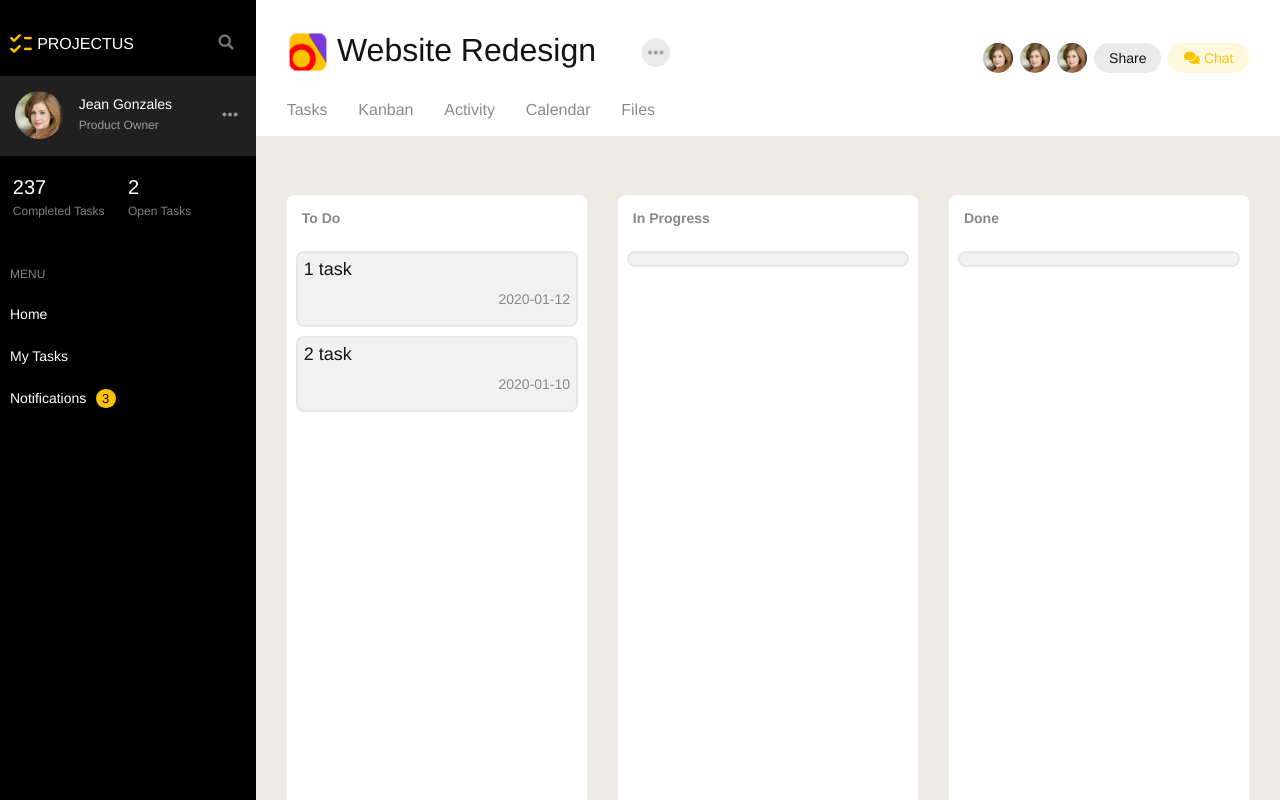
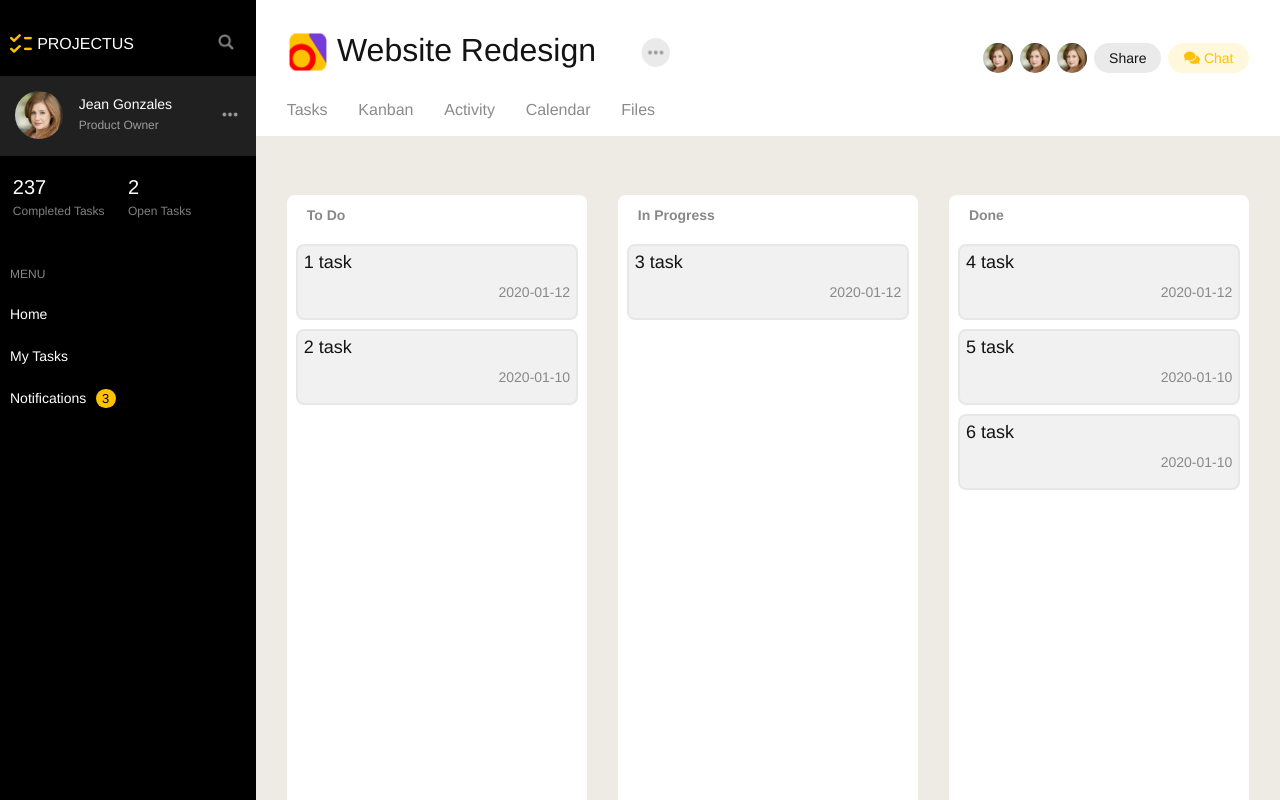
Before and after one commit to Kaplia/lesson-5, a Vue app: page /kanban in a window 1280 px wide. Shown: the top 800 px of the page. Built offline with nearby package versions, Linux system fonts and the light colour scheme.

Commit message:
10 lesson

```diff
--- a/package.json
+++ b/package.json
@@ -11,7 +11,8 @@
     "vue": "^2.6.10",
     "vue-class-component": "^7.0.2",
     "vue-property-decorator": "^8.3.0",
-    "vue-router": "^3.1.3"
+    "vue-router": "^3.1.3",
+    "vuedraggable": "^2.23.2"
   },
   "devDependencies": {
     "@vue/cli-plugin-router": "^4.1.0",
--- a/src/components/Kanban.vue
+++ b/src/components/Kanban.vue
@@ -3,21 +3,31 @@
         .content-1.box
             .navbar-task
                 h1 To Do
-
-            .card-task(v-for='(task, index) in taskList' :key='task.id' @click='openedTask = task.id')
+            draggable.draggable(:list="tasks[TASK_STATUSES.TODO]"  group="task" @change="changeStatus($event, TASK_STATUSES.TODO)" )
+              .card-task(v-for='(task, index) in tasks[TASK_STATUSES.TODO]' :key='task.id' @click='openModal(task, index)')
                 .task-name
                     p {{task.name}}
                 .task-deadline
                     p {{task.deadline}}
-                taskDetailsModal(v-if='openedTask === task.id' :task='task')
         .content-2.box
             .navbar-task
                 h1 In Progress
-            .card-task
+            draggable.draggable( group="task" :list="tasks[TASK_STATUSES.IN_PROGRESS]"   @change="changeStatus($event, TASK_STATUSES.IN_PROGRESS)")
+              .card-task(v-for='(task, index) in tasks[TASK_STATUSES.IN_PROGRESS]' :key='task.id' @click='openModal(task, index)')
+                .task-name
+                    p {{task.name}}
+                .task-deadline
+                    p {{task.deadline}}
         .content-3.box
             .navbar-task
                 h1 Done
-            .card-task
+            draggable.draggable(group="task" :list="tasks[TASK_STATUSES.DONE]"   @change="changeStatus($event, TASK_STATUSES.DONE)")
+              .card-task(v-for='(task, index) in tasks[TASK_STATUSES.DONE]' :key='task.id' @click='openModal(task, index)')
+                .task-name
+                    p {{task.name}}
+                .task-deadline
+                    p {{task.deadline}}
+        taskDetailsModal(v-if='openEditing' :task='openedTask' :index='openedTaskIndex' @close='closeModal' @inStatusChanged='inStatusChanged')
 
 
 
@@ -29,15 +39,20 @@
     import TaskDetailsModal from '../components/TaskDetailsModal.vue';
     import {TaskInterface} from '@/interfaces/task.interface';
     import {TASK_STATUSES, TaskStatuses} from '@/static/task-status.constant';
+    import draggable from 'vuedraggable';
+    import {ChangeStatusInterface} from '@/interfaces/change-status.interface';
 
     @Component({
         components: {
             taskDetailsModal: TaskDetailsModal,
+            draggable,
         },
     })
     export default class Kanban extends Vue {
         public detailsOpened: boolean = false;
-        public taskList: TaskInterface[] = [
+        public TASK_STATUSES: any = TASK_STATUSES;
+        public tasks: any = {
+            [TASK_STATUSES.TODO]: [
                 {
                     id: 1,
                     name: '1 task',
@@ -52,8 +67,67 @@
                     deadline: '2020-01-10',
                     status: TaskStatuses.TODO,
                 },
-        ];
-        public openedTask: number = 0;
+            ],
+            [TASK_STATUSES.IN_PROGRESS]: [
+                {
+                    id: 3,
+                    name: '3 task',
+                    description: 'Lorem ipsum dolor sit amet, consectetur adipiscing elit.',
+                    deadline: '2020-01-12',
+                    status: TaskStatuses.IN_PROGRESS,
+                },
+            ],
+            [TASK_STATUSES.DONE]: [
+                {
+                    id: 4,
+                    name: '4 task',
+                    description: 'Lorem ipsum dolor sit amet, consectetur adipiscing elit.',
+                    deadline: '2020-01-12',
+                    status: TaskStatuses.DONE,
+                },
+                {
+                    id: 5,
+                    name: '5 task',
+                    description: 'Lorem ipsum dolor sit amet, consectetur adipiscing elit.',
+                    deadline: '2020-01-10',
+                    status: TaskStatuses.DONE,
+                },
+                {
+                    id: 6,
+                    name: '6 task',
+                    description: 'Lorem ipsum dolor sit amet, consectetur adipiscing elit.',
+                    deadline: '2020-01-10',
+                    status: TaskStatuses.DONE,
+                },
+            ],
+        }; // todo create interface
+        public openEditing: boolean = false;
+        public openedTask: TaskInterface;
+        public openedTaskIndex: number;
+
+        public openModal(task: TaskInterface, index: number) {
+            this.openEditing = true;
+            this.openedTask = task;
+            this.openedTaskIndex = index;
+        }
+        public closeModal() {
+            this.openEditing = false;
+            this.openedTask = null;
+        }
+        public inStatusChanged(data: ChangeStatusInterface) {
+            this.tasks[data.newStatus].push({
+                ...data.task,
+                status: data.newStatus,
+            });
+            this.tasks[data.prevStatus].splice(data.index, 1);
+        }
+
+        public changeStatus(elt, newStatus: string) {
+            if (elt.added) {
+                this.tasks[newStatus][elt.added.newIndex].status = newStatus;
+            }
+        }
+
     }
 
 </script>
@@ -91,7 +165,9 @@
     .navbar-task {
         border-radius: 8px 8px 0 0;
         margin: 0;
-        padding: 5%;
+        padding: 0 20px;
+        height: 40px;
+        line-height: 40px;
     }
 
     .navbar-task h1 {
@@ -99,6 +175,7 @@
         font: bold 14px/17px Helvetica;
         color: #131313;
         text-align: left;
+        line-height: 40px;
     }
 
     #container {
@@ -138,5 +215,9 @@
         padding: 0;
     }
 
+    .draggable {
+        min-height: calc(100% - 40px);
+    }
+
 
 </style>
--- a/src/components/TaskDetailsModal.vue
+++ b/src/components/TaskDetailsModal.vue
@@ -1,9 +1,9 @@
 <template lang="pug">
-   .container(v-if='detailsOpened')
+   .container
           .modal-mask
               .modal-wrapper
                  .modal-container
-                    button.modal-default-button(@click="detailsOpened = false" v-if='edit')
+                    button.modal-default-button(@click="$emit('close')" v-if='!editingTask')
                         i.fas.fa-times
                     div(v-if='!editingTask')
                         .box
@@ -14,7 +14,7 @@
                              .task-name {{task.deadline}}
                         .box
                              .task-status {{task.status}}
-                        div.edit( @click='editingTask = true; edit = false;' v-if='edit') EDIT
+                        div.edit(@click='editingTask = true;') EDIT
                     form(v-if='editingTask')
                         .box
                              .task-name
@@ -31,7 +31,7 @@
                                       option(:value='taskStatuses.TODO') {{taskStatuses.TODO}}
                                       option(:value='taskStatuses.IN_PROGRESS') {{taskStatuses.IN_PROGRESS}}
                                       option(:value='taskStatuses.DONE') {{taskStatuses.DONE}}
-                        button.cancel(type='button' @click='detailsOpened = false' v-if='editingTask') CANCEL
+                        button.cancel(type='button' @click="$emit('close')" v-if='editingTask') CANCEL
                         button.save(type='button' @click='addEditingTask(), detailsOpened = false' v-if='saveTask') SAVE
 
 </template>
@@ -42,26 +42,37 @@
     import {Component, Vue} from 'vue-property-decorator';
     import {TaskInterface} from '@/interfaces/task.interface';
     import {TaskStatuses} from '@/static/task-status.constant';
+    import {ChangeStatusInterface} from '@/interfaces/change-status.interface';
 
     @Component({
-        props: ['task', 'openedTask'],
+        props: ['task', 'index'],
     })
     export default class TaskDetailsModal extends Vue {
         public saveTask: boolean = false;
         public detailsOpened: boolean = true;
-        public edit: boolean = true;
         public editingTask: boolean = false;
         public taskEdit: TaskInterface = {} as TaskInterface;
         public taskStatuses: any = TaskStatuses;
 
 
         public addEditingTask() {
+            const statusChanged: boolean = this.$props.task.status !== this.taskEdit.status;
             this.$props.task.name = this.taskEdit.name;
             this.$props.task.description = this.taskEdit.description;
             this.$props.task.deadline = this.taskEdit.deadline;
-            this.$props.task.status = this.taskEdit.status;
 
-            this.detailsOpened = false;
+            if (statusChanged) {
+                const data: ChangeStatusInterface = {
+                    index: this.$props.index,
+                    newStatus: this.taskEdit.status,
+                    prevStatus: this.$props.task.status,
+                    task: this.$props.task,
+                };
+                this.$emit('inStatusChanged', data);
+            }
+
+            this.$emit('close');
+
         }
 
         private created() {
--- a/src/shims-vue.d.ts
+++ b/src/shims-vue.d.ts
@@ -2,3 +2,5 @@ declare module '*.vue' {
   import Vue from 'vue';
   export default Vue;
 }
+
+declare module 'vuedraggable';
```
Also changed, not shown: src/interfaces/change-status.interface.ts (added, +9 -0 lines), 1 other file (tests, documents, lock files or other folders). Lines whose indentation alone changed are shown as unchanged.
